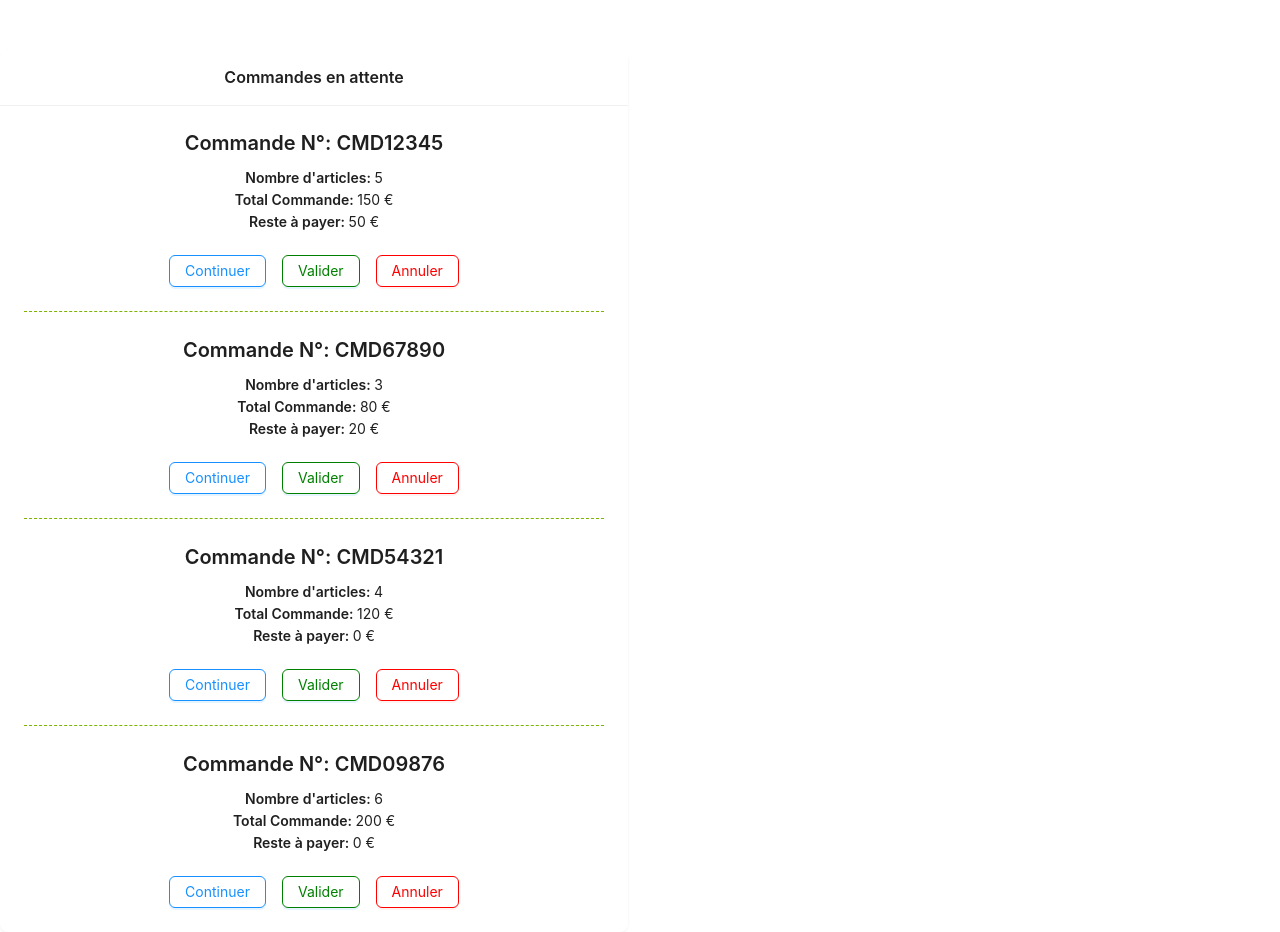
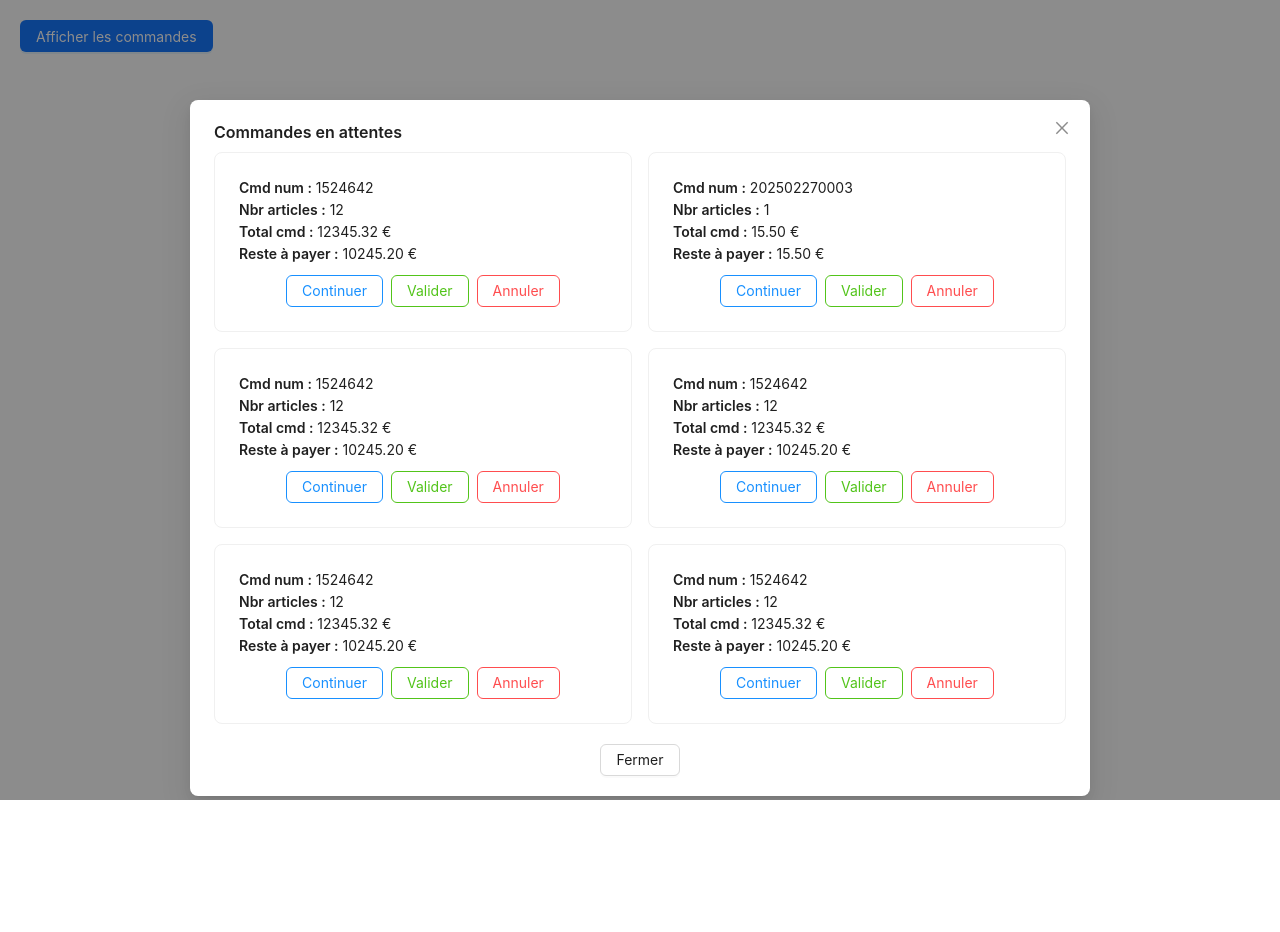
Before and after one commit to benfarhat-israa/pfe, a React (Create React App) app in the folder front/: page /liste-commande in a window 1280 px wide. After the commit the page ends 800 px from the top, so only its background shows below. Built offline with nearby package versions, Linux system fonts and the light colour scheme.

Commit message:
modifier CmndEnAtt

```diff
--- a/front/src/Component/CmndEnAtt.tsx
+++ b/front/src/Component/CmndEnAtt.tsx
@@ -1,35 +1,44 @@
-import React from "react";
-import { Card, Col, Row, Button, Typography, Divider } from "antd";
+import React from 'react';
+import { Card, Typography, Button, Row, Col, Modal } from 'antd';
 
-const { Title, Text } = Typography;
+const { Text } = Typography;
 
+// Définition des types des props du modal
+interface CommandesModalProps {
+  visible: boolean;
+  onClose: () => void;
+}
+
+// Liste des commandes en attente
 const commandesAttente = [
-  { commandeNum: "CMD12345", nombreArticles: 5, totalCommande: 150.0, resteAPayer: 50.0 },
-  { commandeNum: "CMD67890", nombreArticles: 3, totalCommande: 80.0, resteAPayer: 20.0 },
-  { commandeNum: "CMD54321", nombreArticles: 4, totalCommande: 120.0, resteAPayer: 0.0 },
-  { commandeNum: "CMD09876", nombreArticles: 6, totalCommande: 200.0, resteAPayer: 0.0 },
+  { commandeNum: "1524642", nombreArticles: 12, totalCommande: 12345.32, resteAPayer: 10245.2 },
+  { commandeNum: "202502270003", nombreArticles: 1, totalCommande: 15.5, resteAPayer: 15.5 },
+  { commandeNum: "1524642", nombreArticles: 12, totalCommande: 12345.32, resteAPayer: 10245.2 },
+  { commandeNum: "1524642", nombreArticles: 12, totalCommande: 12345.32, resteAPayer: 10245.2 },
+  { commandeNum: "1524642", nombreArticles: 12, totalCommande: 12345.32, resteAPayer: 10245.2 },
+  { commandeNum: "1524642", nombreArticles: 12, totalCommande: 12345.32, resteAPayer: 10245.2 },
 ];
 
-
-
-const CommandeList = ({ title, commandes }: { title: string; commandes: any[] }) => {
+const CommandesModal: React.FC<CommandesModalProps> = ({ visible, onClose }) => {
   return (
-    <Card title={title} bordered={false} style={{ textAlign: "center" }}>
-      {commandes.map((commande, index) => (
-        <div key={index}>
-          <Title level={4}>Commande N°: {commande.commandeNum}</Title>
-          <Text strong>Nombre d'articles: </Text> {commande.nombreArticles} <br />
-          <Text strong>Total Commande: </Text> {commande.totalCommande} € <br />
-          <Text strong>Reste à payer: </Text> {commande.resteAPayer} € <br /><br />
-
-          <Row gutter={16} justify="center">
+    <Modal title="Commandes en attentes" open={visible} onCancel={onClose} footer={null} width={900}>
+      <Row gutter={[16, 16]}>
+        {commandesAttente.map((commande, index) => (
+          <Col span={12} key={index}>
+            <Card>
+              <Text strong>Cmd num :</Text> {commande.commandeNum} <br />
+              <Text strong>Nbr articles :</Text> {commande.nombreArticles} <br />
+              <Text strong>Total cmd :</Text> {commande.totalCommande.toFixed(2)} € <br />
+              <Text strong>Reste à payer :</Text> <Text>{commande.resteAPayer.toFixed(2)} €</Text> <br />
+              <Row gutter={8} justify="center" style={{ marginTop: 10 }}>
                 <Col>
                   <Button
                     type="primary"
+                    ghost
                     style={{
-                  backgroundColor: "transparent",
-                  borderColor: "#1890ff",
-                  color: "#1890ff",
+                      backgroundColor: 'transparent',
+                      borderColor: '#1890ff',
+                      color: '#1890ff'
                     }}
                   >
                     Continuer
@@ -38,10 +47,11 @@ const CommandeList = ({ title, commandes }: { title: string; commandes: any[] })
                 <Col>
                   <Button
                     type="primary"
+                    ghost
                     style={{
-                  backgroundColor: "transparent",
-                  borderColor: "green",
-                  color: "green",
+                      backgroundColor: 'transparent',
+                      borderColor: '#52c41a',
+                      color: '#52c41a'
                     }}
                   >
                     Valider
@@ -50,36 +60,37 @@ const CommandeList = ({ title, commandes }: { title: string; commandes: any[] })
                 <Col>
                   <Button
                     type="primary"
+                    ghost
                     danger
                     style={{
-                  backgroundColor: "transparent",
-                  borderColor: "red",
-                  color: "red",
+                      backgroundColor: 'transparent',
+                      borderColor: '#ff4d4f',
+                      color: '#ff4d4f'
                     }}
                   >
                     Annuler
                   </Button>
                 </Col>
               </Row>
-
-          {index < commandes.length - 1 && (
-            <Divider style={{ borderColor: "#7cb305" }} dashed />
-          )}
+            </Card>
+          </Col>
+        ))}
+      </Row>
+      <div style={{ textAlign: 'center', marginTop: 20 }}>
+        <Button type="default" onClick={onClose}>Fermer</Button>
       </div>
-      ))}
-    </Card>
+    </Modal>
   );
 };
 
 const App: React.FC = () => {
+  const [visible, setVisible] = React.useState<boolean>(true);
+
   return (
-    <Row gutter={24} justify="center" style={{ marginTop: 50 }}>
-      <Col span={12}>
-        <CommandeList title="Commandes en attente" commandes={commandesAttente} />
-      </Col>
-      <Col span={12}>
-      </Col>
-    </Row>
+    <div style={{ padding: 20 }}>
+      <Button type="primary" onClick={() => setVisible(true)}>Afficher les commandes</Button>
+      <CommandesModal visible={visible} onClose={() => setVisible(false)} />
+    </div>
   );
 };
 
```
Lines whose indentation alone changed are shown as unchanged.
